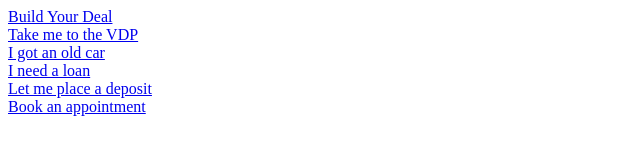
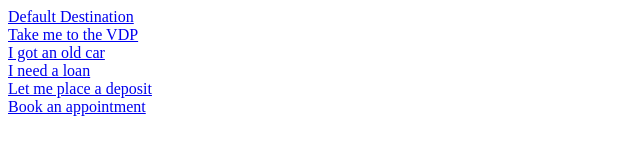
Before and after one commit to jakobmoto/jakobmoto.github.io, a plain HTML site: page index.html in a window 1280 px wide. Shown: the full height of the page, 0-640 px from the left. Drawn offline with Linux system fonts and the light colour scheme.

Commit message:
Update index.html

```diff
--- a/index.html
+++ b/index.html
@@ -6,7 +6,7 @@
 </head>
 
 <body>
-<a href="#" class="motocommerce-vehicle-link" data-stock-id="1C6RR7KT6KS609816">Build Your Deal</a><br>
+<a href="#" class="motocommerce-vehicle-link" data-stock-id="1C6RR7KT6KS609816">Default Destination</a><br>
 <a href="#" class="motocommerce-vehicle-link" data-mc-page="vdp" data-stock-id="1C6RR7KT6KS609816">Take me to the VDP</a><br>
 <a href="#" class="motocommerce-vehicle-link" data-mc-page="trade_in" data-stock-id="1C6RR7KT6KS609816">I got an old car</a><br>
 <a href="#" class="motocommerce-vehicle-link" data-mc-page="credit" data-stock-id="1C6RR7KT6KS609816">I need a loan</a><br>
```
